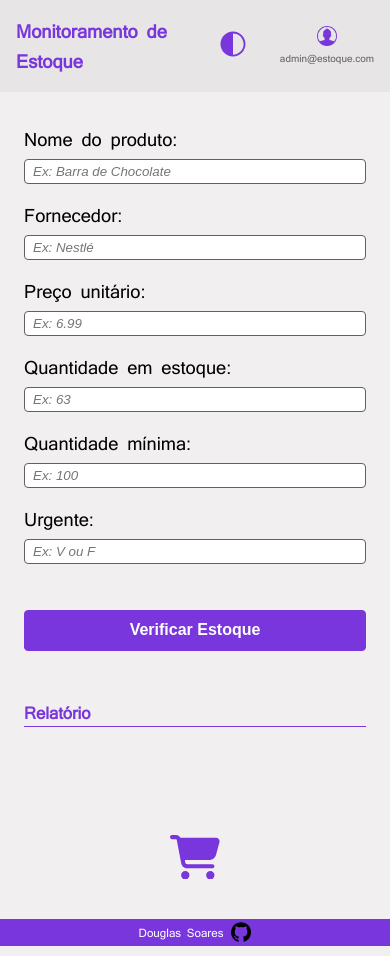
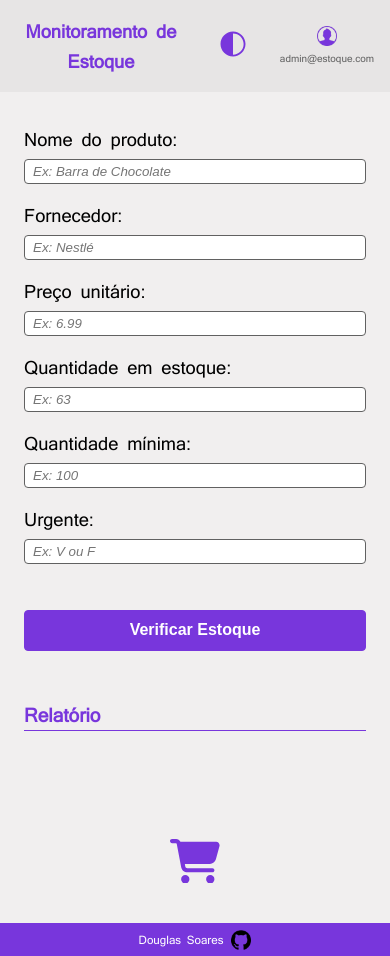
Before and after one commit to filhodepeterpan/SMES---Sistema-de-Monitoramento-De-Estoque-De-Supermercado, a plain HTML site: page index.html in a window 390 px wide. Drawn offline with Linux system fonts and the light colour scheme.

Commit message:
Mudanças de design

```diff
--- a/styles/media.query.css
+++ b/styles/media.query.css
@@ -37,6 +37,7 @@
         border: none;
     }
     nav{
+        text-align: center;
         align-items: center;
     }
     #titulo{
@@ -63,7 +64,7 @@
         padding-bottom: 3rem;
     }
     #relatorio__nome{
-        font-size: 1rem;
+        font-size: 1.15rem;
         padding: 0;
     }
     #situacao__de__estoque{
@@ -83,8 +84,9 @@
         width: 50px;
     }
     footer{
+        position: relative;
         margin: 0;
-        padding: 0.2rem 0 0.2rem 0;
+        padding: 0.4rem 0 0.4rem 0;
         width: 100%;
         border-radius: 0px;
     }
--- a/styles/style.css
+++ b/styles/style.css
@@ -128,7 +128,10 @@ button:hover{
 }
 
 footer{
-    margin: 1.5rem 1rem 0 1rem;
+    position: fixed;
+    bottom: 0;
+    left: 0;
+    margin: 1.5rem 1rem 1rem 1rem;
     padding: 0.5rem;
     width: 21ch;
     border-radius: var(--arredondamento);
```
